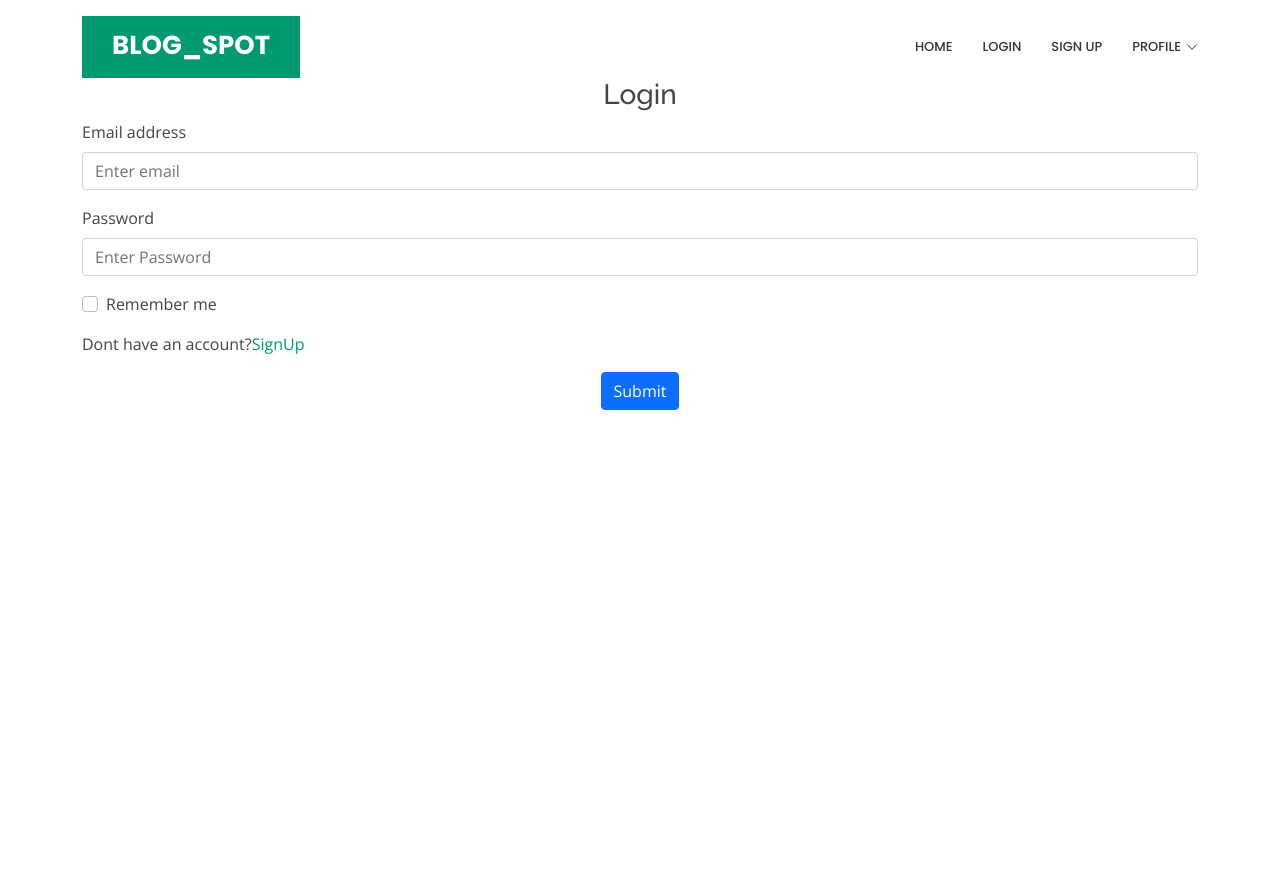
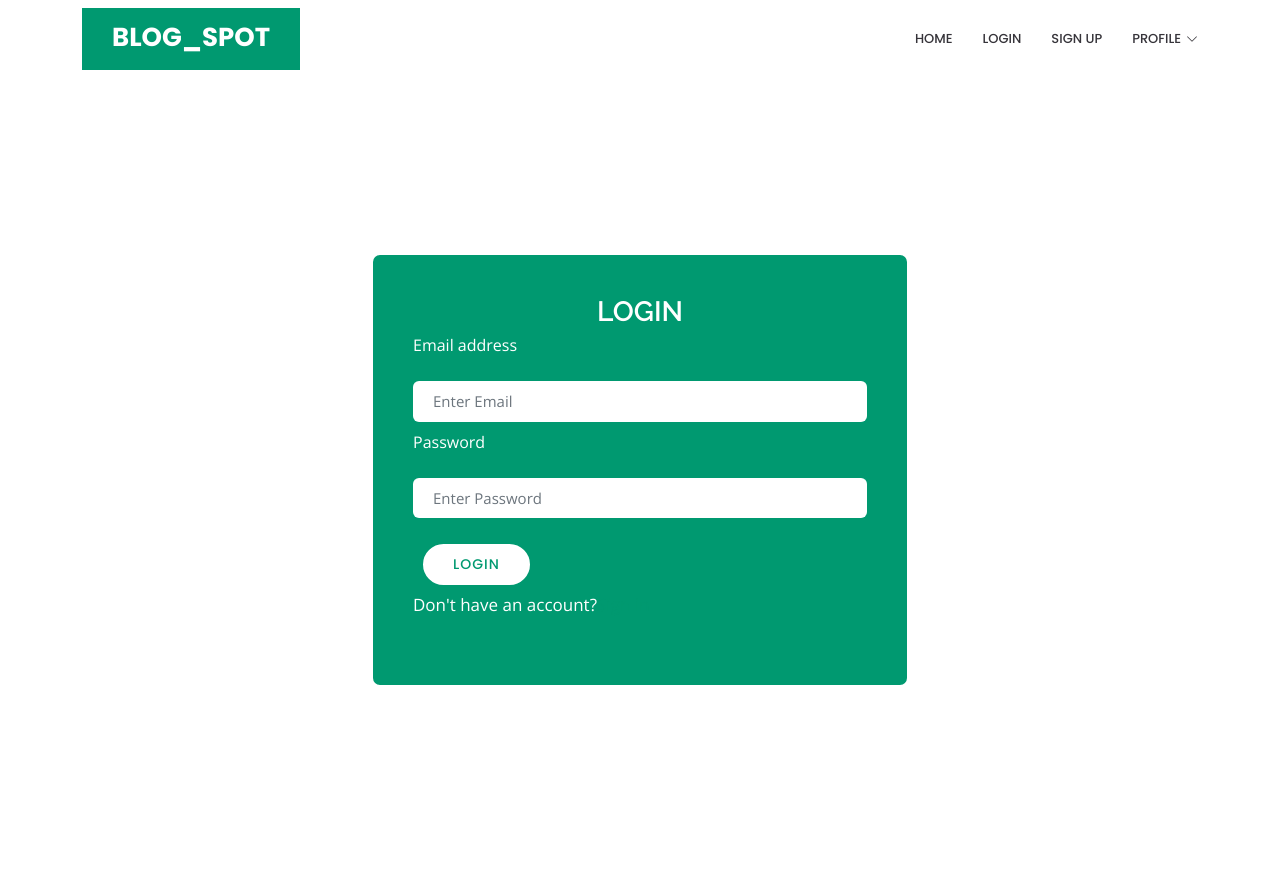
Before and after one commit to otienonick/Blog_Flask, a Flask app: template app/templates/auth/login.html in a window 1280 px wide. Before the commit the page ends 410 px from the top, so only its background shows below. Run offline with Flask 2, Linux system fonts and the light colour scheme; the template is opened without the code that fills it, so the values that code supplies are empty; the visitor is signed in with stand-in values (Sample User, id 1); some libraries are stand-ins or nearby versions.

Commit message:
modified signup and login page

```diff
--- a/app/models.py
+++ b/app/models.py
@@ -1,8 +1,11 @@
 from . import db
 from flask_login import UserMixin
 from sqlalchemy.sql import func
+from . import login_manager
 
-
+@login_manager.user_loader
+def load_user(user_id):
+    return User.query.get(int(user_id))
 class Quotes:
 
     '''
--- a/app/static/css/index.css
+++ b/app/static/css/index.css
@@ -312,3 +275,138 @@
 .navbar-mobile .dropdown > .dropdown-active {
   display: block;
 }
+
+
+/*--------------------------------------------------------------
+# SignUp Form
+--------------------------------------------------------------*/
+
+.form-holder {
+  display: flex;
+  flex-direction: column;
+  justify-content: center;
+  align-items: center;
+  text-align: center;
+  min-height: 100vh;
+
+}
+
+.form-holder .form-content {
+position: relative;
+text-align: center;
+display: -webkit-box;
+display: -moz-box;
+display: -ms-flexbox;
+display: -webkit-flex;
+display: flex;
+-webkit-justify-content: center;
+justify-content: center;
+-webkit-align-items: center;
+align-items: center;
+padding: 60px;
+}
+
+.form-content .form-items {
+border: 3px solid #fff;
+padding: 40px;
+display: inline-block;
+min-width: 540px;
+-webkit-border-radius: 10px;
+-moz-border-radius: 10px;
+border-radius: 10px;
+text-align: left;
+-webkit-transition: all 0.4s ease;
+transition: all 0.4s ease;
+background: #009970;
+overflow: hidden;
+}
+
+.form-content h3 {
+color: #fff;
+text-align: left;
+font-size: 28px;
+font-weight: 600;
+margin-bottom: 5px;
+}
+
+.form-content h3.form-title {
+margin-bottom: 30px;
+}
+
+.form-content p {
+color: #fff;
+text-align: left;
+font-size: 17px;
+font-weight: 300;
+line-height: 20px;
+margin-bottom: 30px;
+}
+
+
+.form-content label, .was-validated .form-check-input:invalid~.form-check-label, .was-validated .form-check-input:valid~.form-check-label{
+color: #fff;
+}
+
+.form-content input[type=text], .form-content input[type=password], .form-content input[type=email], .form-content select {
+width: 100%;
+padding: 9px 20px;
+text-align: left;
+border: 0;
+outline: 0;
+border-radius: 6px;
+background-color: #fff;
+font-size: 15px;
+font-weight: 300;
+color: #8D8D8D;
+-webkit-transition: all 0.3s ease;
+transition: all 0.3s ease;
+margin-top: 16px;
+}
+
+
+.btn-primary{
+font-family: "Poppins", sans-serif;
+text-transform: uppercase;
+font-weight: 500;
+font-size: 14px;
+letter-spacing: 1px;
+display: inline-block;
+padding: 8px 28px;
+border-radius: 50px;
+transition: 0.5s;
+margin: 10px;
+border: 2px solid #fff;
+color: #009970;
+background: #fff;
+
+}
+
+.btn-primary:hover, .btn-primary:focus, .btn-primary:active{
+background: #009970;
+color: #fff;
+border: 2px solid #009970;
+}
+
+.form-content textarea {
+position: static !important;
+padding: 8px 20px;
+border-radius: 6px;
+text-align: left;
+background-color: #fff;
+border: 0;
+font-size: 15px;
+font-weight: 300;
+color: #8D8D8D;
+outline: none;
+resize: none;
+height: 120px;
+-webkit-transition: none;
+transition: none;
+margin-bottom: 14px;
+}
+
+.form-content textarea:hover, .form-content textarea:focus {
+border: 0;
+background-color: #ebeff8;
+color: #8D8D8D;
+}
--- a/app/templates/auth/login.html
+++ b/app/templates/auth/login.html
@@ -2,24 +2,33 @@
 {%block title%}Login{% endblock%}
 
 {%block content%}
+<div class="container">
+  <div class="form-body">
+      <div class="row">
+          <div class="form-holder">
+              <div class="form-content">
+                  <div class="form-items">
                       <form method="POST">
-    <h3 class="text-center">Login</h3>
-        <div class="mb-3">
+                          <h3 class="text-center">LOGIN</h3>
+                              <div class="mb-2">
                                 <label for="email" class="form-label">Email address</label>
-          <input type="email" class="form-control" id="email" name="email" aria-describedby="emailHelp" placeholder="Enter email">
+                                <input type="email" class="form-control" id="email" name="email" placeholder="Enter Email">
                               </div>
-        <div class="mb-3">
-          <label for="password" class="form-label">Password</label>
-          <input type="password" class="form-control" id="password" placeholder="Enter Password" name="password">
-        </div>
-        <div class="mb-3 form-check">
-          <input type="checkbox" class="form-check-input" id="exampleCheck1">
-          <label class="form-check-label" for="exampleCheck1">Remember me</label>
-        </div>
-        <p>Dont have an account?<a href="{{url_for('auth.sign_up')}}">SignUp</a>
-        <div class="text-center">
-        <button type="submit" class="btn btn-primary">Submit</button>
+                              <div class="mb-2">
+                                <label for="password1" class="form-label">Password</label>
+                                <input type="password" class="form-control" id="password1" placeholder="Enter Password" name="password1">
                               </div>
 
+                                <div class="form-button mt-3">
+                                  <button id="submit" type="submit" class="btn btn-primary">Login</button>
+                              </div>
                       </form>
+                      <p>Don't have an account?<a href="{{url_for('auth.sign_up')}}">Sign in</a></p>
+
+                  </div>
+              </div>
+          </div>
+      </div>
+  </div>
+  </div>
   {% endblock%}
--- a/app/templates/base.html
+++ b/app/templates/base.html
@@ -25,12 +25,14 @@
 
   <!-- Template Main CSS File -->
  <link href="{{url_for('static',filename = 'css/index.css')}}" rel="stylesheet">
+ <link href="{{url_for('static',filename = 'css/index.scss')}}" rel="stylesheet">
+
 </head>
 
 <body>
 
   <!-- ======= Header ======= -->
-  <header  id="header" class=" mt-3 d-flex align-items-center">
+  <header  id="header" class="head-container mt-2 d-flex align-items-center">
     <div class="container">
       <div class="header-container d-flex align-items-center justify-content-between">
         <div class="logo">
@@ -66,6 +68,7 @@
         </div>
         <!-- JavaScript Bundle with Popper -->
         <script src="https://cdn.jsdelivr.net/npm/bootstrap@5.1.1/dist/js/bootstrap.bundle.min.js" integrity="sha384-/bQdsTh/da6pkI1MST/rWKFNjaCP5gBSY4sEBT38Q/9RBh9AH40zEOg7Hlq2THRZ" crossorigin="anonymous"></script>
+        <script src="https://code.jquery.com/jquery-3.6.0.js" integrity="sha256-H+K7U5CnXl1h5ywQfKtSj8PCmoN9aaq30gDh27Xc0jk=" crossorigin="anonymous"></script>
         <script src="{{url_for('static',filename = 'js/script.js')}}"></script>
 
 
--- a/app/templates/index.html
+++ b/app/templates/index.html
@@ -1,10 +1,10 @@
 {% extends 'base.html'%}
 {% block content%}
-<h1 class="text-center">RANDOM QUOTES</h1>
+<h3 class="text-center">RANDOM QUOTES</h3>
 
 <div class="col-lg-8">
     <div class="row">
-        <div class="col-md-6 d-flex align-items-stretch mt-4 mt-lg-5">
+        <div class="col-md-6 d-flex align-items-stretch mt-4 mt-lg-0">
             <div class="icon-box">
           <h4><a href="">{{quotes.author}} </a></h4>
           <p>{{quotes.quote}}</p>
@@ -13,4 +13,5 @@
   </div>
   </div>
 
+
 {%endblock%}
```
Also changed, not shown: other parts of app/static/css/index.css (+0 -37 lines), app/templates/auth/register.html (+23 -11 lines), requirements.txt (+1 -8 lines). Lines whose indentation alone changed are shown as unchanged.
